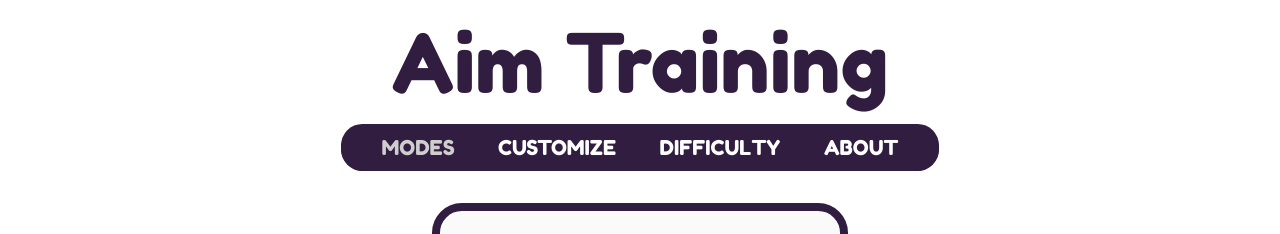
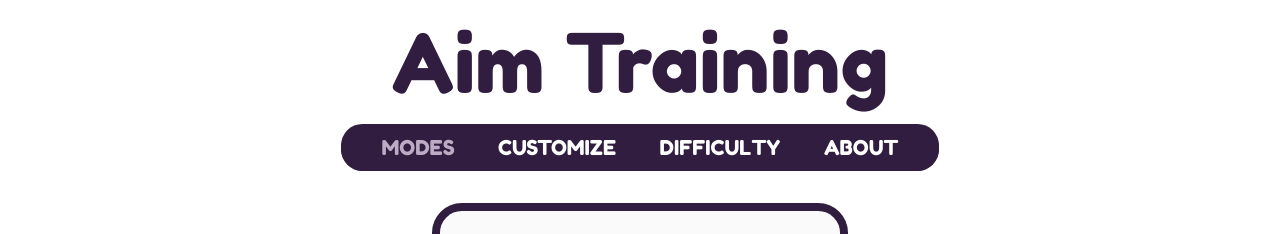
Before and after one commit to nmatynia/aim-training, a React (Create React App) app: page / in a window 1280 px wide. In both pictures the pointer is over the element "MODES". Shown: the top 234 px of the page. Built offline with nearby package versions, Linux system fonts and the light colour scheme.

Commit message:
Updated dropButton hover behaviour

```diff
--- a/src/Styles/NavItem.css
+++ b/src/Styles/NavItem.css
@@ -29,13 +29,9 @@
 
 .dropButton:hover{
     cursor: pointer;
-    color: #cecece;
+    color: #bbabc4;
+    transition: color 0.2s linear 0.1s;
 }
-
-/* .dropButton.dropButtonOpened{
-    padding: 12px calc(40/937*100vh) 13px calc(40/937*100vh);
-    background-color:#E23E57;
-} */
 
 .navItem.dropButtonOpened{
     background-color:#E23E57;
```
